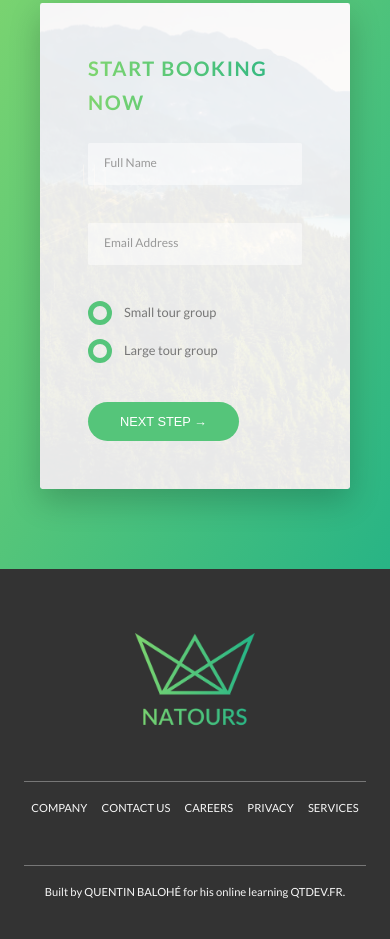
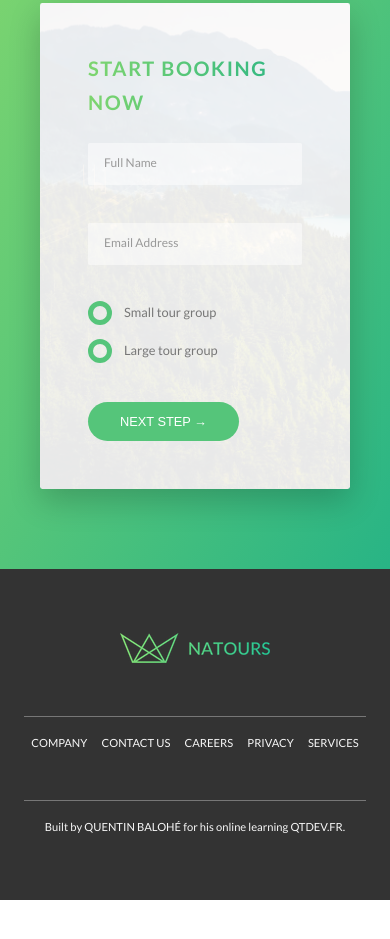
Before and after one commit to QuantumDevQBL/natours_scss, a website: page index.html in a window 390 px wide. Shown: the part 5885-6824 px from the top of the page. After the commit the page ends 6785 px from the top, so only its background shows below. Drawn offline with Linux system fonts and the light colour scheme.

Commit message:
Responsive images in HTML - Density and Resolution Switching

```diff
--- a/index.html
+++ b/index.html
@@ -385,7 +385,15 @@
 
     <footer class="footer">
       <div class="footer__logo-box">
-        <img src="img/logo-green-2x.png" alt="Full logo" class="footer__logo" />
+
+<picture class="footer__logo">
+  <source srcset="img/logo-green-small-1x.png 1x, img/logo-green-small-2x.png 2x" media="(max-width: 37.5em)">
+  <img srcset="img/logo-green-1x.png 1x, img/logo-green-2x.png 2x" alt="Full logo"  />
+</picture>
+
+        <!-- Density switching https://cloudfour.com/thinks/responsive-images-101-part-3-srcset-display-density/
+        <img srcset="img/logo-green-1x.png 1x, img/logo-green-2x.png 2x" alt="Full logo"  />
+        -->
       </div>
       <div class="row">
         <div class="col-1-of-2">
```
